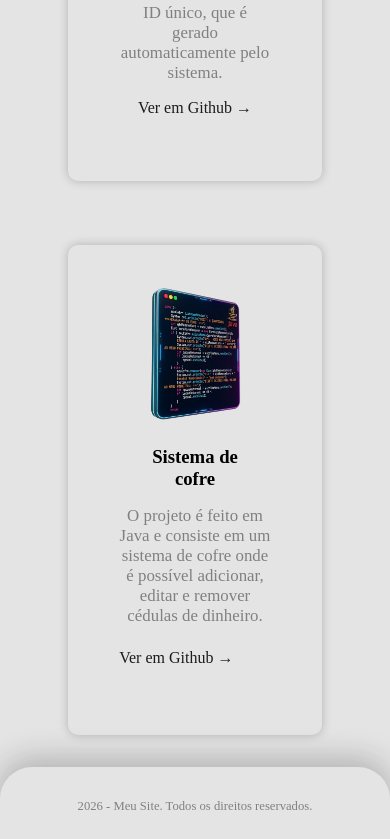
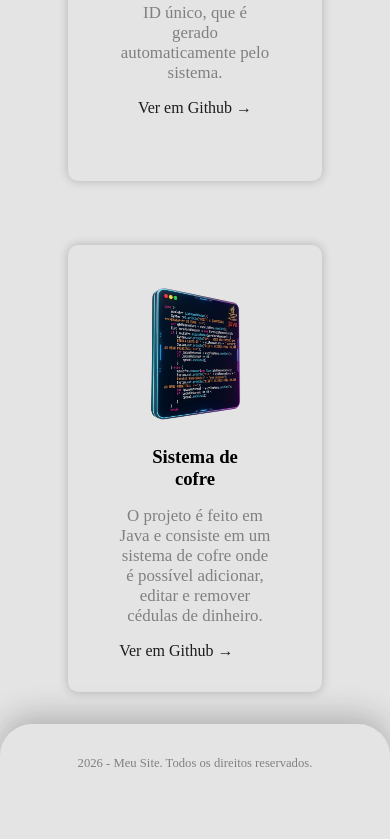
Before and after one commit to drielMorais/Meu-Site, a plain HTML site: page pages/portifolio.html in a window 390 px wide. Shown: the part 569-1408 px from the top of the page. After the commit the page ends 1365 px from the top, so only its background shows below. Drawn offline with Linux system fonts and the light colour scheme; a web font is replaced by a local one.

Commit message:
Update portifolio rp.css

```diff
--- a/css/portifolio rp.css
+++ b/css/portifolio rp.css
@@ -249,10 +249,11 @@ body.escuro p{
     #links a{
         font-size: clamp(0.5rem, 1.3vh, 3rem);
     }
+    .Blocos2{
+        height: auto;
+    }
     .link2{
-        position: absolute;
-        bottom: -27rem;
-
+        padding: 1rem 0 0;
     }
     #icone{
         display: none;
```
